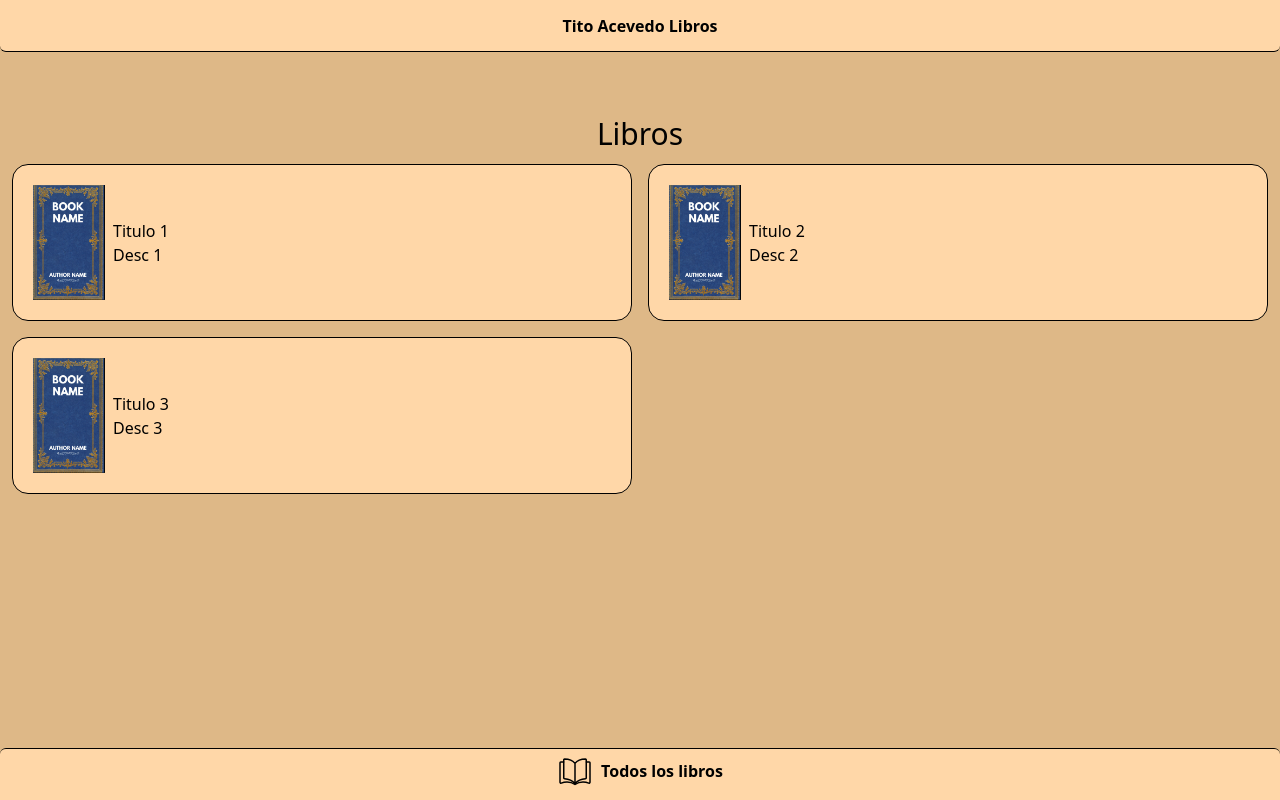
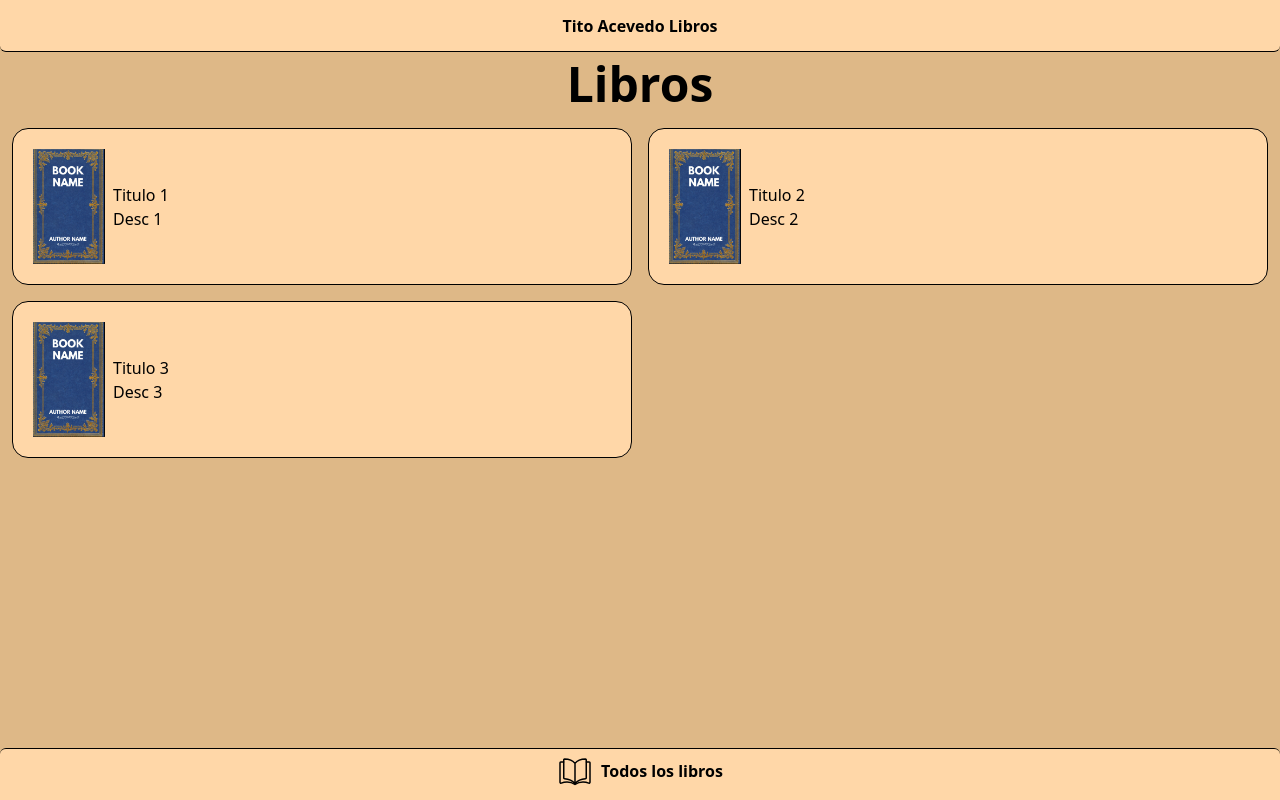
Before and after one commit to acolote1998/libros-tito-acevedo, a React (Vite) app: page /books in a window 1280 px wide. Built offline with nearby package versions, Linux system fonts and the light colour scheme.

Commit message:
refactoring margins paddings etc

```diff
--- a/src/routes/books/index.tsx
+++ b/src/routes/books/index.tsx
@@ -28,7 +28,7 @@ function RouteComponent() {
   ];
   return (
     <div>
-      <h1 className="text-3xl mt-16 text-center">Libros</h1>
+      <h1 className="text-5xl font-semibold mt-2 mb-2 text-center">Libros</h1>
       <div className="grid grid-cols-2 gap-4 p-3">
         {books.map((b) => (
           <BookItemComponent {...b} />
--- a/src/routes/regions/index.tsx
+++ b/src/routes/regions/index.tsx
@@ -30,7 +30,10 @@ function RouteComponent() {
   ];
   return (
     <div>
-      <h1 className="text-3xl mt-16 text-center">Regiones</h1>
+      <h1 className="text-5xl font-semibold mt-2 mb-2 text-center">Regiones</h1>
+      <h2 className="text-2xl text-center mt-4 mb-2">
+        Seleccione la región más próxima a su ubicación
+      </h2>
       <div className="grid grid-cols-2 gap-4 p-3">
         {regions.map((b) => (
           <RegionItemComponent {...b} />
```
